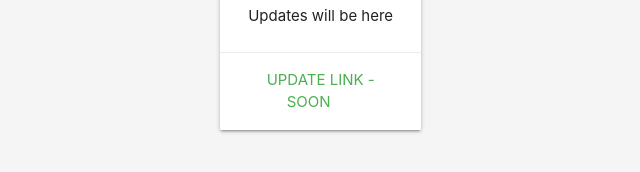
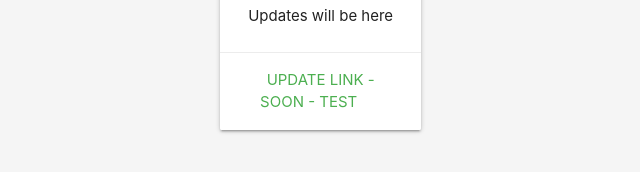
Before and after one commit to wolpatryk/nerdgard, a plain HTML site: page frontend/index.html in a window 1280 px wide. Shown: the part 228-400 px from the top of the page, 282-922 px from the left. Drawn offline with nearby package versions, Linux system fonts and the light colour scheme.

Commit message:
ci/cd test

```diff
--- a/frontend/index.html
+++ b/frontend/index.html
@@ -25,7 +25,7 @@
                         <p>Updates will be here</p>
                     </div>
                     <div class="card-action">
-                        <a href="#" class="green-text">Update link - Soon</a>
+                        <a href="#" class="green-text">Update link - Soon - test</a>
                     </div>
                 </div>
             </div>
```
